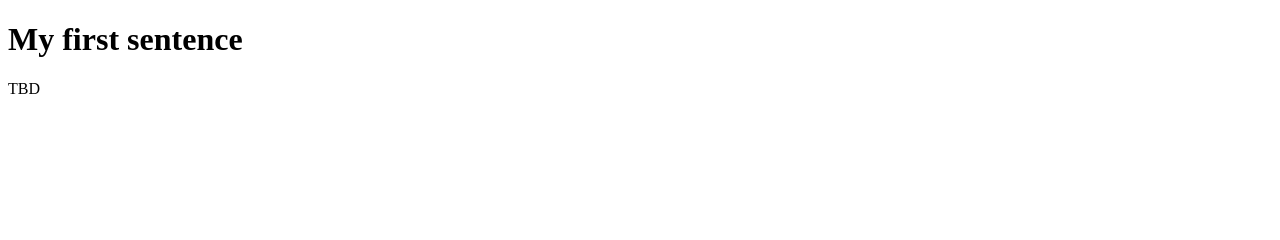
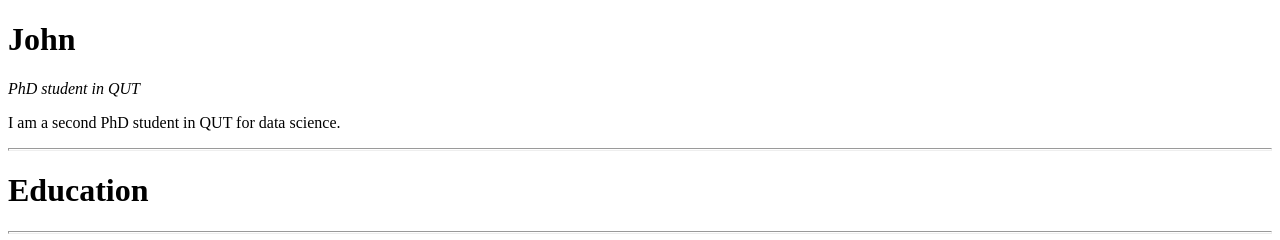
Before and after one commit to john-wang1015/john-wang1015.github.io, a plain HTML site: page index.html in a window 1280 px wide. Drawn offline with Linux system fonts and the light colour scheme.

Commit message:
update index.html

```diff
--- a/index.html
+++ b/index.html
@@ -1,10 +1,17 @@
 <!DOCTYPE html>
-<html>
+<html lang="en" dir="ltr">
+  <head>
     <meta charset="utf-8">
-    <title> John's Website</title>
-    <body>
-        <h1> My first sentence</h1>
-        <p>TBD</p>
-    </body>
+    <title>John's Personal Site</title>
+  </head>
+  <body>
+    <h1> John </h1>
+    <p><em>PhD student in QUT</em></p>
+    <p>I am a second PhD student in QUT for data science.</p>
+    <hr size='3'>
 
+    <h1>Education</h1>
+
+    <hr size = '3'>
+  </body>
 </html>
```
